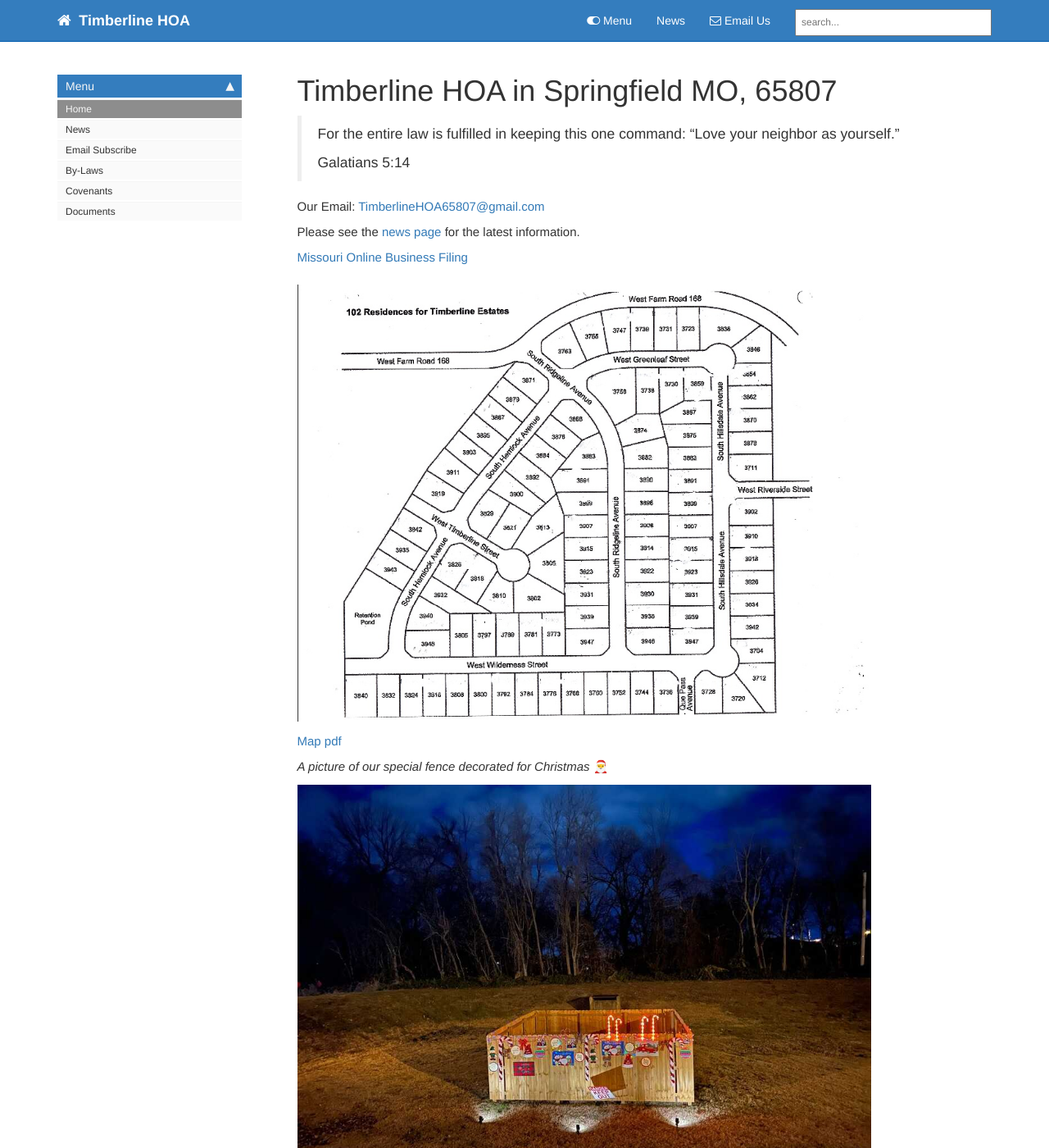
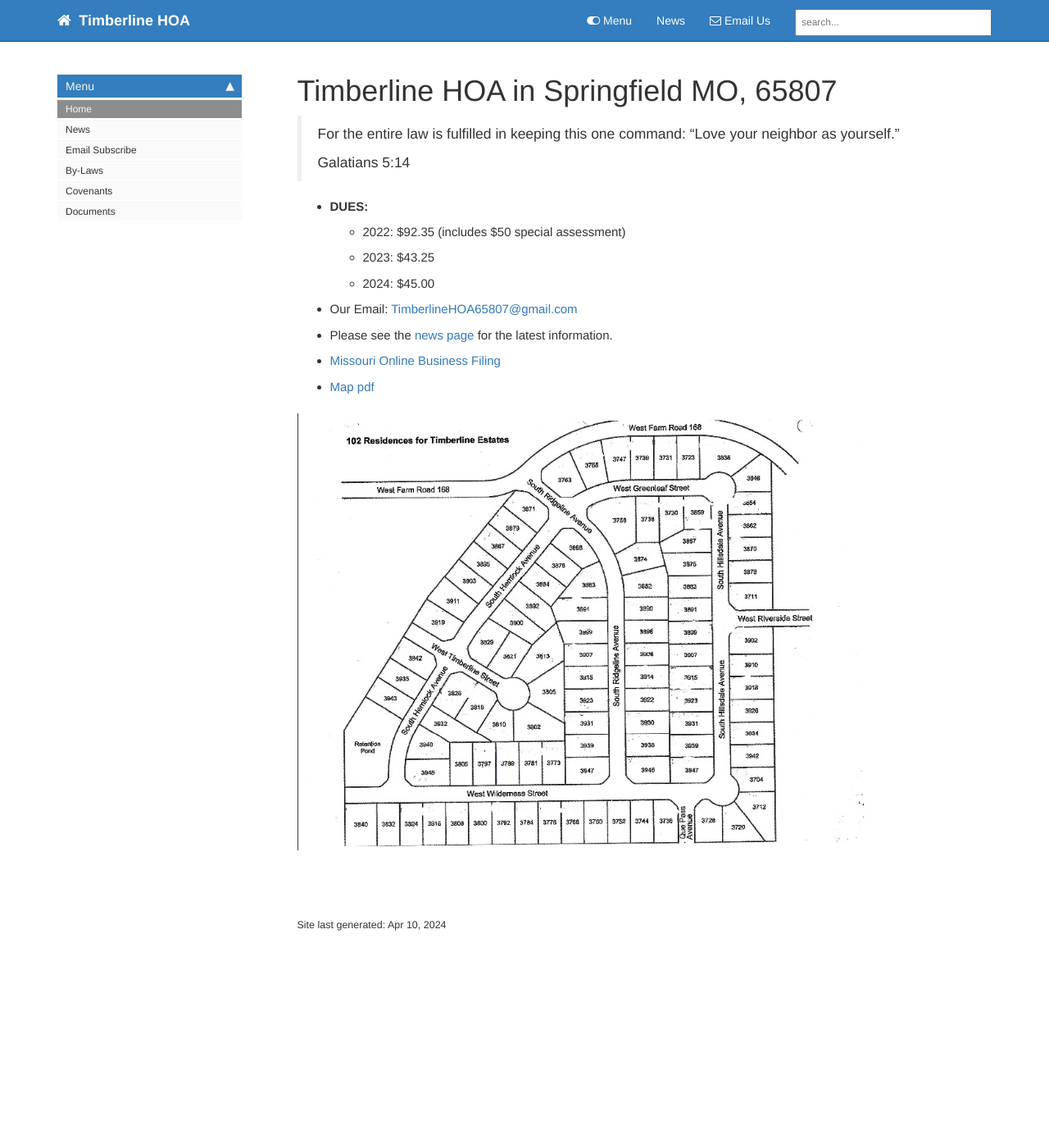
Before and after one commit to timberline-hoa/timberline-hoa.github.io, a Jekyll site: the page built from index.md, in a window 1280 px wide and 1400 px high. Shown: the whole window at 82% size. Built offline with Jekyll 4.4.1, drawn with Linux system fonts in a browser that asks for light colours; comment, search, counter and statistics services are not loaded.

Commit message:
Add dues info to homepage

```diff
--- a/index.md
+++ b/index.md
@@ -7,15 +7,13 @@ permalink: index.html
 >
 > Galatians 5:14
 
-Our Email: [TimberlineHOA65807@gmail.com](mailto:timberlinehoa65807@gmail.com)
-
-Please see the [news page]({{site.url}}/news.html) for the latest information.
-
-[Missouri Online Business Filing](https://bsd.sos.mo.gov/BusinessEntity/BusinessEntityDetail.aspx?page=beSearch&ID=701261)
+- **DUES:**
+  - 2022: $92.35 (includes $50 special assessment)
+  - 2023: $43.25
+  - 2024: $45.00
+- Our Email: [TimberlineHOA65807@gmail.com](mailto:timberlinehoa65807@gmail.com)
+- Please see the [news page]({{site.url}}/news.html) for the latest information.
+- [Missouri Online Business Filing](https://bsd.sos.mo.gov/BusinessEntity/BusinessEntityDetail.aspx?page=beSearch&ID=701261)
+- [Map pdf]({{ site.url }}/documents/Timberline_Map.pdf)
 
 ![Map of Neighborhood]({{ site.url }}/images/timberline-map.jpg)
-
-[Map pdf]({{ site.url }}/documents/Timberline_Map.pdf)
-
-_A picture of our special fence decorated for Christmas_ 🎅
-![Fence Decorated for Christmas]({{ site.url }}/images/2022-12-fence/sinkhole_fence_christmas.jpg)
```
